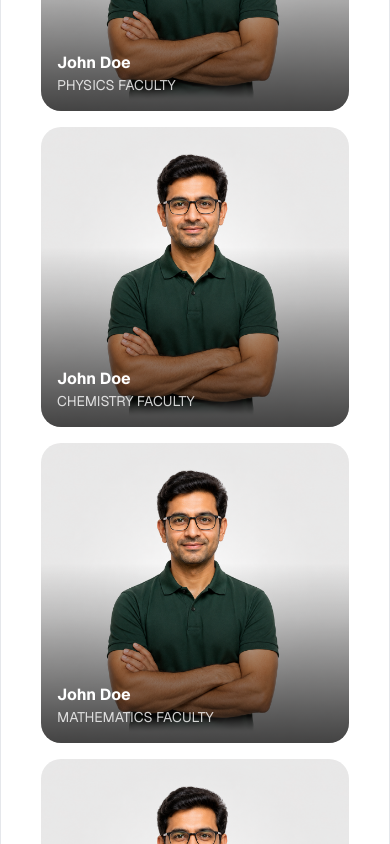
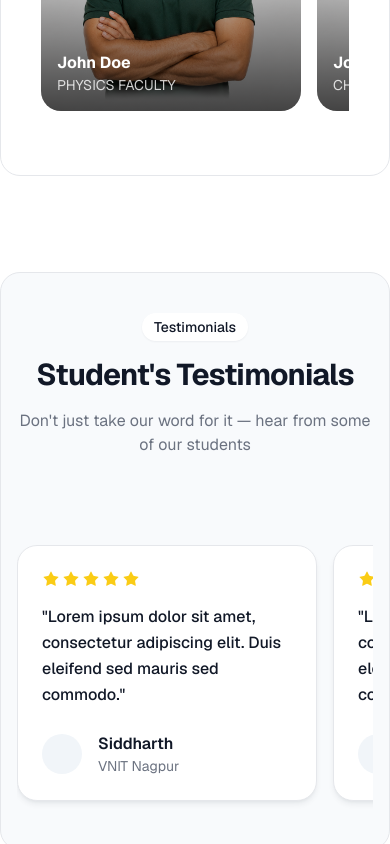
Before and after one commit to sk200005/Scholars-Hub, a Next.js app: page / in a window 390 px wide. Shown: the part 6620-7464 px from the top of the page. Built offline with nearby package versions, Linux system fonts and the light colour scheme.

Commit message:
About us and Testimonials section changes

```diff
--- a/src/components/sections/DesignAgency.tsx
+++ b/src/components/sections/DesignAgency.tsx
@@ -611,14 +611,14 @@ export function DesignAgency() {
                 initial="hidden"
                 whileInView="visible"
                 viewport={viewport.once}
-                className="mt-8 grid gap-4 sm:grid-cols-2 md:grid-cols-3 lg:grid-cols-4"
+                className="mt-8 flex snap-x snap-mandatory gap-4 overflow-x-auto pb-6 sm:grid sm:grid-cols-2 sm:overflow-visible sm:pb-0 md:grid-cols-3 lg:grid-cols-4 [&::-webkit-scrollbar]:hidden [-ms-overflow-style:none] [scrollbar-width:none]"
               >
                 {TEAM.map((member) => (
                   <motion.div
                     key={member.name}
                     variants={variants.fadeUp}
                     whileHover={{ y: -8, transition: transitions.springSnappy }}
-                    className="group relative overflow-hidden rounded-2xl"
+                    className="group relative shrink-0 snap-center overflow-hidden rounded-2xl w-[260px] sm:w-auto"
                   >
                     <Image
                       src="/Photos/OurStory/SmallP/teacher.png"
@@ -667,14 +667,14 @@ export function DesignAgency() {
               initial="hidden"
               whileInView="visible"
               viewport={viewport.once}
-              className="mx-auto grid max-w-5xl gap-4 py-12 lg:grid-cols-2"
+              className="mx-auto flex snap-x snap-mandatory gap-4 overflow-x-auto py-12 lg:grid lg:max-w-5xl lg:grid-cols-2 lg:overflow-visible [&::-webkit-scrollbar]:hidden [-ms-overflow-style:none] [scrollbar-width:none]"
             >
               {TESTIMONIALS.map((t) => (
                 <motion.div
                   key={t.author}
                   variants={variants.fadeUp}
                   whileHover={{ y: -8, transition: transitions.springSnappy }}
-                  className="flex flex-col justify-between rounded-2xl border border-border p-6"
+                  className="flex w-[300px] shrink-0 snap-center flex-col justify-between rounded-2xl border border-border p-6 sm:w-[350px] lg:w-auto"
                   style={{
                     backgroundColor: colors.surface.elevated,
                     boxShadow: shadows.card.rest,
```
